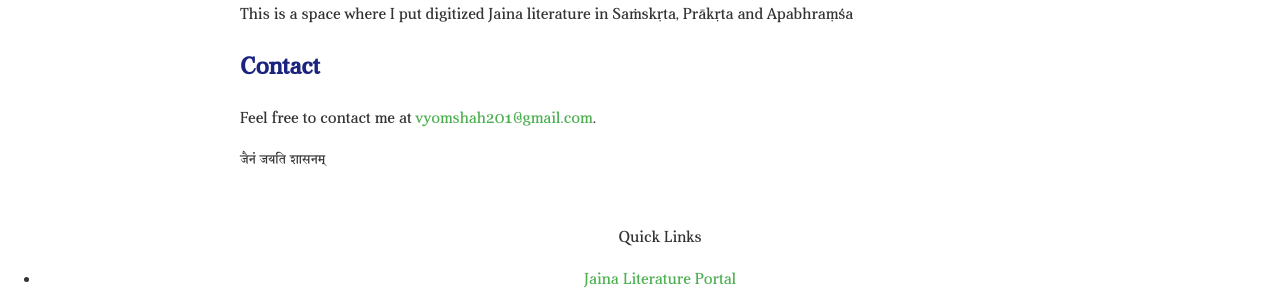
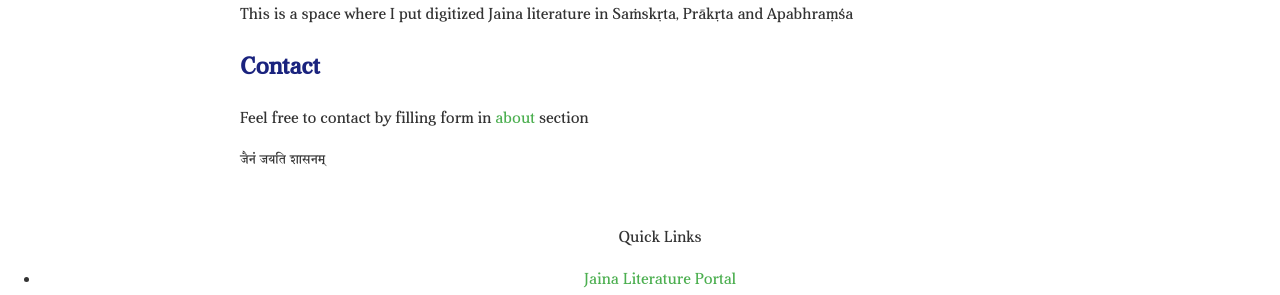
Before and after one commit to svyoma/svyoma.github.io, a Jekyll site: the page index.html, which Jekyll copies as it is, in a window 1280 px wide. Shown: the part 319-614 px from the top of the page. Built offline with Jekyll 4.4.1, drawn with Linux system fonts in a browser that asks for light colours.

Commit message:
Update index.html

```diff
--- a/index.html
+++ b/index.html
@@ -114,7 +114,7 @@
         <p>This is a space where I put digitized Jaina literature in Saṁskṛta, Prākṛta and Apabhraṃśa</p>
 
         <h2>Contact</h2>
-        <p>Feel free to contact me at <a href="mailto:vyomshah201@gmail.com">vyomshah201@gmail.com</a>.</p>
+        <p>Feel free to contact by filling form in <a href: "https://svyoma.github.io/about">about</a> section</p>
         <p> जैनं जयति शासनम् </p>
     </main>
 <footer>
```
